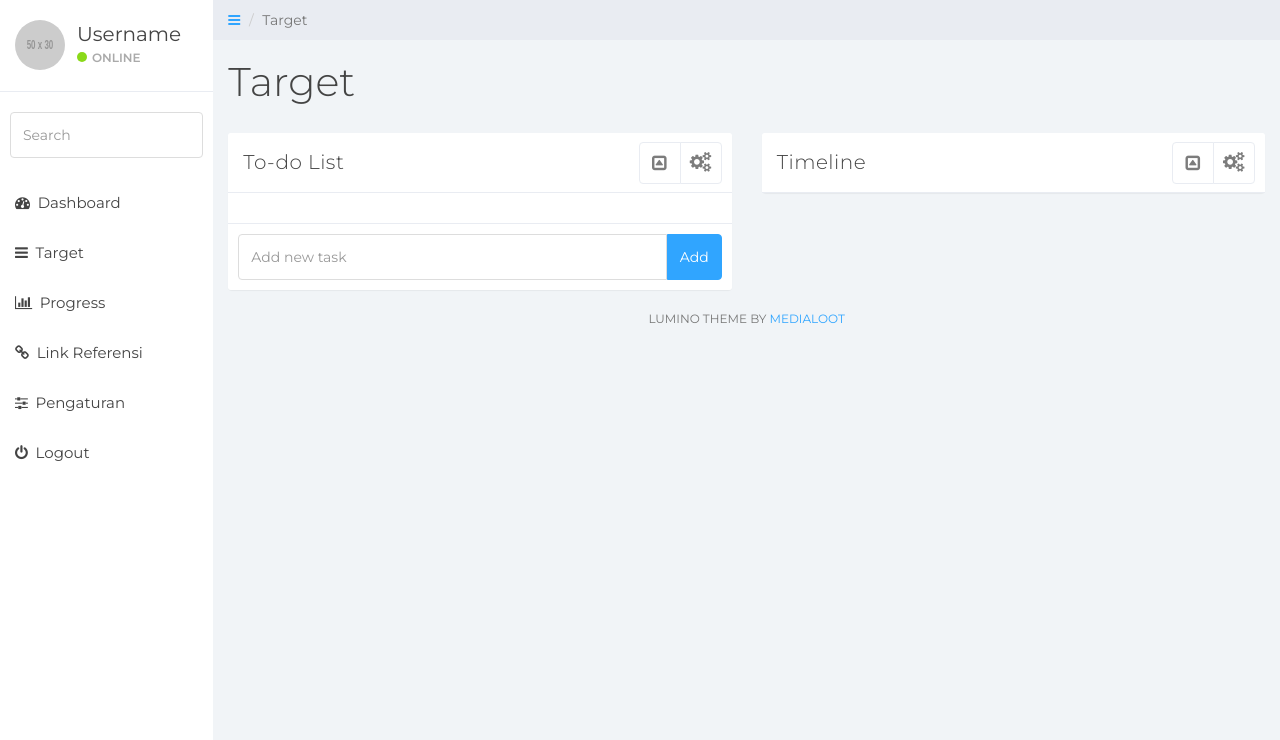
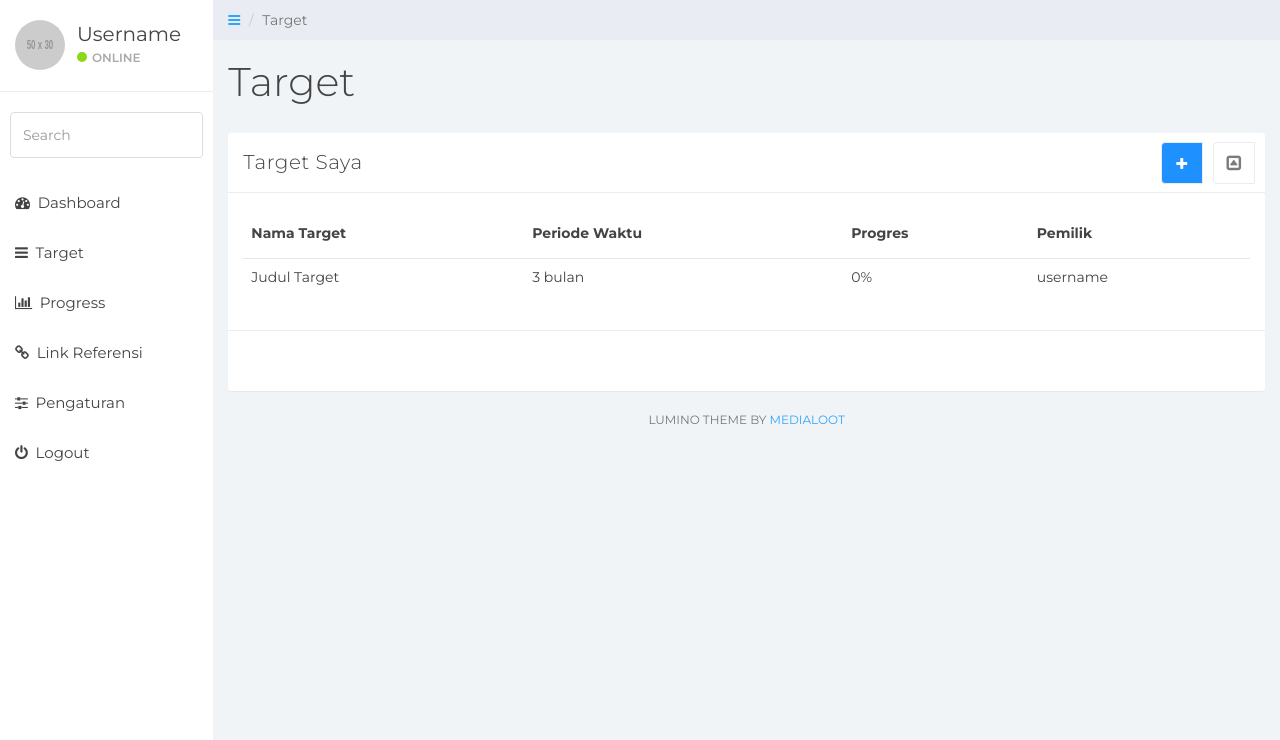
Before and after one commit to jessiropa/noted-jurnal, a CodeIgniter app: page /nj/dashboard/target in a window 1280 px wide. Shown: the part 60-800 px from the top of the page. Run offline with CodeIgniter, Linux system fonts and the light colour scheme; grey boxes labelled with a size stand in for pictures from a placeholder-image service; some libraries are stand-ins or nearby versions.

Commit message:
memperbaiki tampilan serta menambah tampilan fitur

```diff
--- a/application/views/user/target.php
+++ b/application/views/user/target.php
@@ -15,95 +15,37 @@
     </div><!--/.row-->
 
     <div class="row">
-        <div class="col-md-6">
+        <div class="col-md-12">
             <div class="panel panel-default">
                 <div class="panel-heading">
-                    To-do List
-                    <ul class="pull-right panel-settings panel-button-tab-right">
-                        <li class="dropdown"><a class="pull-right dropdown-toggle" data-toggle="dropdown" href="#">
-                                <em class="fa fa-cogs"></em>
-                            </a>
-                            <ul class="dropdown-menu dropdown-menu-right">
-                                <li>
-                                    <ul class="dropdown-settings">
-                                        <li><a href="#">
-                                                <em class="fa fa-cog"></em> Settings 1
-                                            </a></li>
-                                        <li class="divider"></li>
-                                        <li><a href="#">
-                                                <em class="fa fa-cog"></em> Settings 2
-                                            </a></li>
-                                        <li class="divider"></li>
-                                        <li><a href="#">
-                                                <em class="fa fa-cog"></em> Settings 3
-                                            </a></li>
-                                    </ul>
-                                </li>
-                            </ul>
-                        </li>
-                    </ul>
+                    Target Saya
                     <span class="pull-right clickable panel-toggle panel-button-tab-left"><em class="fa fa-toggle-up"></em></span>
+                    <span class="pull-right panel-toggle panel-button-tab-left" id="modalFolder" onclick="create_folder()" style="background-color: #1E90FF;"><em class="fa fa-plus" style="color:white"></em></span>
                 </div>
                 <div class="panel-body">
-                    <ul class="todo-list">
-
-                    </ul>
+                    <table class="table">
+                        <thead class="thead-light">
+                            <tr>
+                                <th scope="col">Nama Target</th>
+                                <th scope="col">Periode Waktu</th>
+                                <th scope="col">Progres</th>
+                                <th scope="col">Pemilik</th>
+                            </tr>
+                        </thead>
+                        <tbody>
+                            <tr>
+                                <td>Judul Target</td>
+                                <td>3 bulan</td>
+                                <td>0%</td>
+                                <td>username</td>
+                            </tr>
+                        </tbody>
+                    </table>
                 </div>
                 <div class="panel-footer">
-                    <div class="input-group">
-                        <input id="btn-input" type="text" class="form-control input-md" placeholder="Add new task" /><span class="input-group-btn">
-                            <button class="btn btn-primary btn-md" id="btn-todo">Add</button>
-                        </span>
-                    </div>
+                    <br>
+                    <br>
                 </div>
-            </div>
-        </div><!--/.col-->
-
-
-        <div class="col-md-6">
-            <div class="panel panel-default ">
-                <div class="panel-heading">
-                    Timeline
-                    <ul class="pull-right panel-settings panel-button-tab-right">
-                        <li class="dropdown"><a class="pull-right dropdown-toggle" data-toggle="dropdown" href="#">
-                                <em class="fa fa-cogs"></em>
-                            </a>
-                            <ul class="dropdown-menu dropdown-menu-right">
-                                <li>
-                                    <ul class="dropdown-settings">
-                                        <li><a href="#">
-                                                <em class="fa fa-cog"></em> Settings 1
-                                            </a></li>
-                                        <li class="divider"></li>
-                                        <li><a href="#">
-                                                <em class="fa fa-cog"></em> Settings 2
-                                            </a></li>
-                                        <li class="divider"></li>
-                                        <li><a href="#">
-                                                <em class="fa fa-cog"></em> Settings 3
-                                            </a></li>
-                                    </ul>
-                                </li>
-                            </ul>
-                        </li>
-                    </ul>
-                    <span class="pull-right clickable panel-toggle panel-button-tab-left"><em class="fa fa-toggle-up"></em></span>
-                </div>
-                <!-- <div class="panel-body timeline-container">
-                    <ul class="timeline">
-                        <li>
-                            <div class="timeline-badge"><em class="glyphicon glyphicon-paperclip"></em></div>
-                            <div class="timeline-panel">
-                                <div class="timeline-heading">
-                                    <h4 class="timeline-title">Lorem ipsum dolor sit amet</h4>
-                                </div>
-                                <div class="timeline-body">
-                                    <p>Lorem ipsum dolor sit amet, consectetur adipiscing elit.</p>
-                                </div>
-                            </div>
-                        </li>
-                    </ul>
-                </div> -->
             </div>
         </div><!--/.col-->
         <div class="col-sm-12">
@@ -111,3 +53,50 @@
         </div>
     </div><!--/.row-->
 </div> <!--/.main-->
+
+
+<!-- MODAL BUAT FOLDER -->
+<div class="modal fade modal-dialog-centered" id="modalCreateForlderLink" data-backdrop="static" data-keyboard="false" tabindex="-1" aria-labelledby="staticBackdropLabel" aria-hidden="true">
+    <div class="modal-dialog modal-dialog-centered" role="document">
+        <div class="modal-content">
+            <div class="modal-header">
+                <h4 class="modal-title" id="exampleModalLongTitle" style="color: black;"><b>Tambahkan Target</b></h4>
+                <!-- <button type="button" class="close" data-dismiss="modal" aria-label="Close">
+                    <span aria-hidden="true">&times;</span>
+                </button> -->
+            </div>
+            <form method="post" action="<?= base_url('dashboard/tambahFolder') ?>">
+                <div class="modal-body">
+                    <p style="color:black;">Target apa yang ingin Kamu capai ?</p>
+                    <div class="form-group">
+                        <label for="nama_folderlink" class="col-form-label">Judul target</label>
+                        <input type="text" class="form-control" id="nama_folderlink" name="nama_folderlink">
+                    </div>
+                    <div class="form-group">
+                        <label for="nama_folderlink" class="col-form-label">Pemilik target</label>
+                        <input type="text" class="form-control" id="nama_folderlink" name="nama_folderlink">
+                    </div>
+                    <div class="form-group">
+                        <label for="nama_folderlink" class="col-form-label">Periode Waktu</label>
+                        <input type="date" class="form-control" id="nama_folderlink" name="nama_folderlink">
+                    </div>
+                </div>
+                <div class="modal-footer">
+                    <button type="submit" class="btn btn-primary">Simpan Target</button>
+                    <button type="button" class="btn btn-secondary" data-dismiss="modal">Batal</button>
+                </div>
+            </form>
+        </div>
+    </div>
+</div>
+
+<!-- javascript -->
+<script type="text/javascript">
+    function create_folder() {
+        $("#modalCreateForlderLink").modal('show');
+    }
+
+    function edit_folder() {
+        $("#modalEditFolder").modal('show');
+    }
+</script>
```
